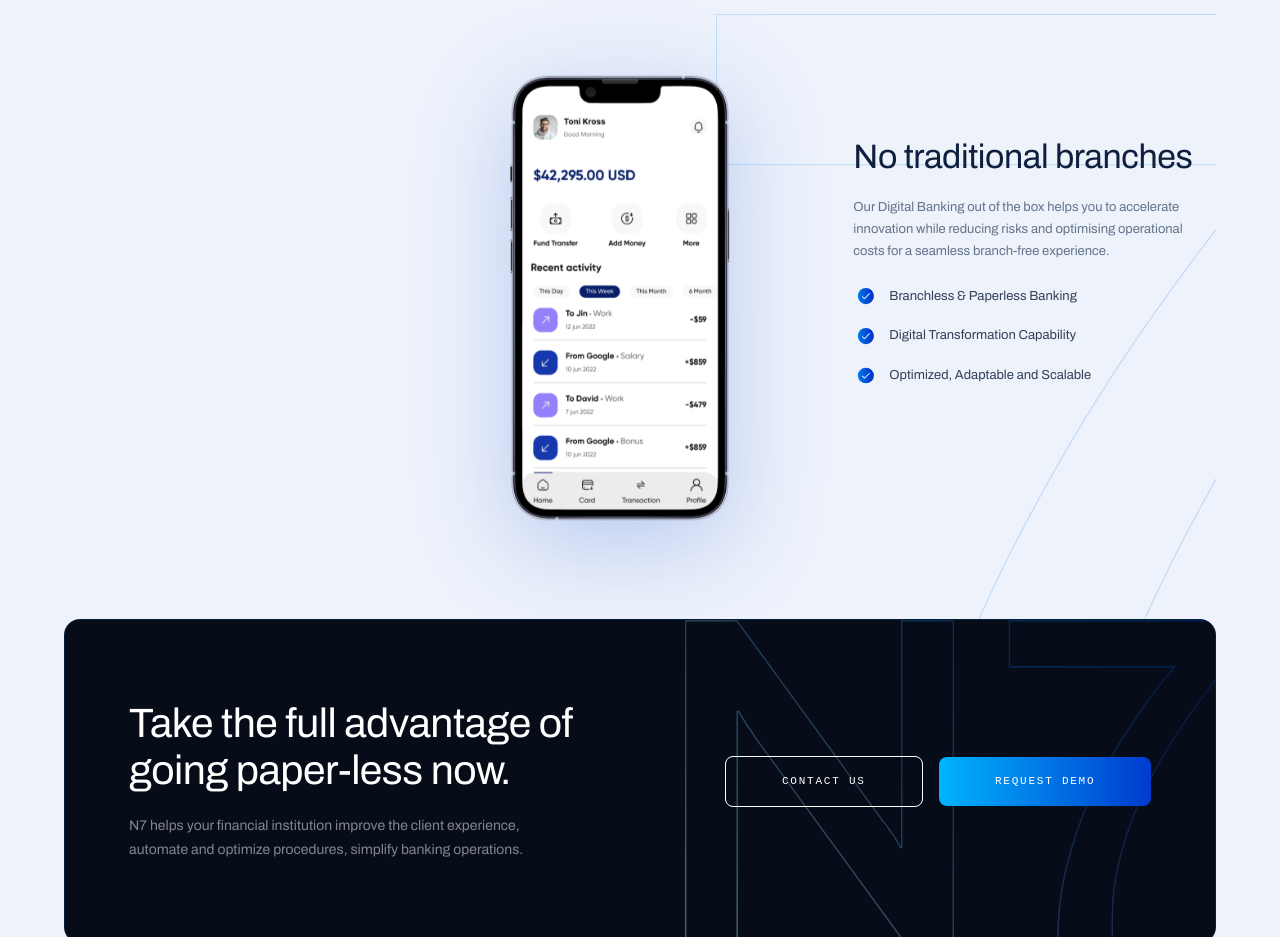
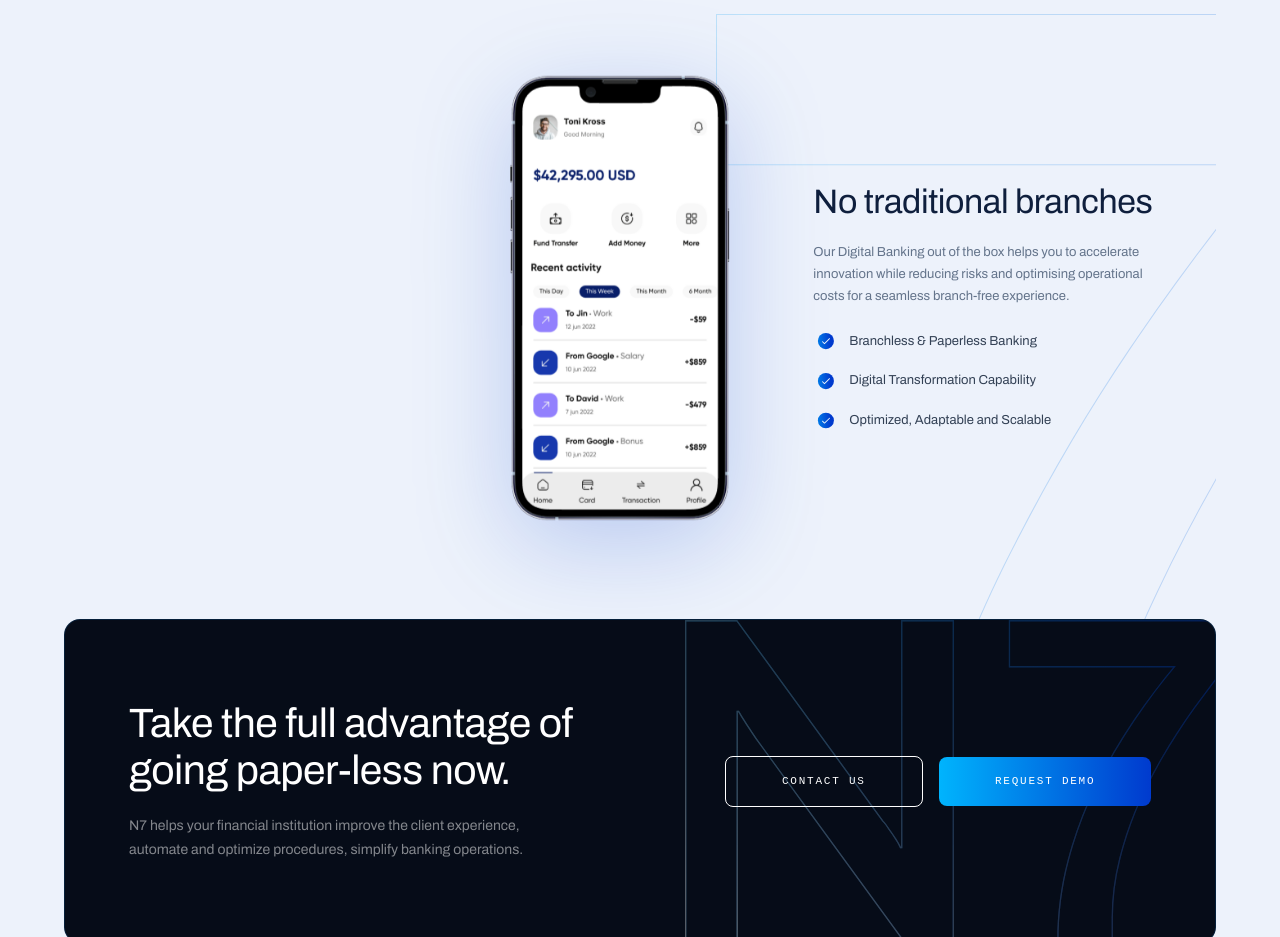
Before and after one commit to NeepunPatil57/Codelinear-Task, a React (Vite) app: page / in a window 1280 px wide. Shown: the part 5760-6697 px from the top of the page. Built offline with nearby package versions, Linux system fonts and the light colour scheme; a web font is replaced by a local one.

Commit message:
feat: adjust layout margins in DigitalBankingSection for improved visual alignment

```diff
--- a/src/components/DigitalBankingSection.tsx
+++ b/src/components/DigitalBankingSection.tsx
@@ -206,7 +206,7 @@ export default function DigitalBankingSection() {
         <div className="flex justify-center" style={{ marginLeft: '-40px', marginTop: '70px' }}><PhoneMockup /></div>
 
         {/* Right features */}
-        <div className="w-full flex flex-col gap-5 text-center lg:text-left items-center lg:items-start">
+        <div className="w-full flex flex-col gap-5 text-center lg:text-left items-center lg:items-start" style={{ marginLeft: '-40px', marginTop: '90px' }}>
           <h2
             className="leading-[1.15]"
             style={{ fontSize: 'clamp(22px, 3vw, 34px)', color: '#0f1f3d', letterSpacing: '-0.4px', fontFamily: "'Archivo', sans-serif", fontWeight: 400 }}
```
